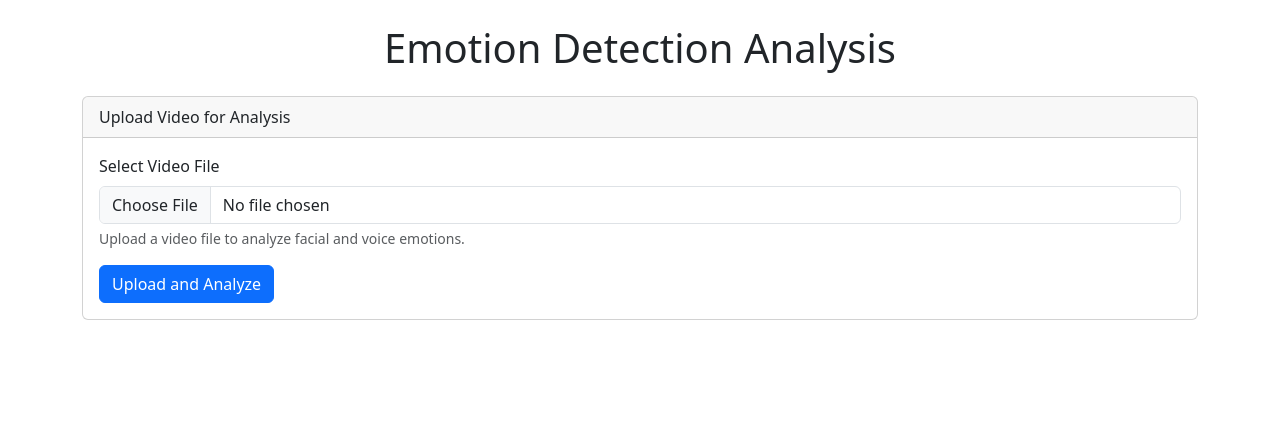
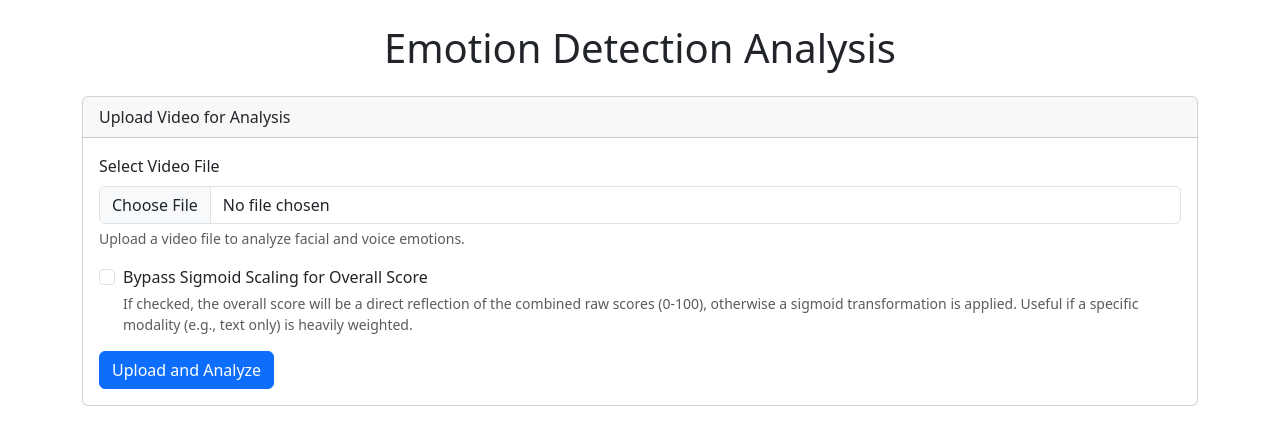
Before and after one commit to TalkDocInc/emotion-detection, a Flask app: page / in a window 1280 px wide. Shown: the top 445 px of the page. Run offline with Flask 3, Linux system fonts and the light colour scheme.

Commit message:
Some fmall fixes

```diff
--- a/app.py
+++ b/app.py
@@ -88,9 +88,9 @@ except Exception as e:
 
 # Numerical mapping for text depression labels
 TEXT_DEPRESSION_LABEL_TO_SCORE = {
-    'Not depression': 0.0, # Assuming lower is better
-    'Moderate': 0.5,
-    'Severe': 1.0
+    'not depression': 0.0, # Assuming lower is better
+    'moderate': 0.5,
+    'severe': 1.0
 }
 # Fallback score if text analysis fails
 DEFAULT_TEXT_DEPRESSION_SCORE = 0.0
@@ -128,14 +128,14 @@ VOICE_ACOUSTIC_DEPRESSION_WEIGHTS = {
 }
 
 # Weighting *within* the voice component
-VOICE_EMOTION_WEIGHT = 0.8 # Contribution from categorical emotion (e.g., 'sad')
-VOICE_ACOUSTIC_WEIGHT = 0.2 # Contribution from granular features (pitch, energy, etc.)
+VOICE_EMOTION_WEIGHT = 0.0 # Contribution from categorical emotion (e.g., 'sad')
+VOICE_ACOUSTIC_WEIGHT = 1.0 # Contribution from granular features (pitch, energy, etc.)
 
 # Overall weighting between face, voice (combined), and text analysis for FINAL depression score
 # Adjusted to include text analysis
-FACE_OVERALL_WEIGHT = 0.3 # Face contributes 30%
-VOICE_OVERALL_WEIGHT = 0.3 # Voice (emotion + acoustics) contributes 30%
-TEXT_OVERALL_WEIGHT = 0.4 # Text analysis contributes 40
+FACE_OVERALL_WEIGHT = 0.0 # Face contributes 30%
+VOICE_OVERALL_WEIGHT = 1.7 # Voice (emotion + acoustics) contributes 30%
+TEXT_OVERALL_WEIGHT = 0.3 # Text analysis contributes 40
 
 # --- End Depression Analysis Configuration ---
 
@@ -311,13 +311,29 @@ def analyze_text_depression(text):
         # The pipeline returns a list of lists (one for each input string)
         # Each inner list contains dicts for each label and its score
         results = text_depression_pipeline(text)[0] # Get results for the first (only) input string
+        print("Results: ", results)
 
-        # Find the label with the highest score
+        # Find the label with the highest score (still needed for "dominant_label" in output)
         best_result = max(results, key=lambda x: x['score'])
+        print("Best result: ", best_result)
         dominant_label = best_result['label']
+        print("Dominant label: ", dominant_label)
 
-        # Map the dominant label to a numerical score
-        numerical_score = TEXT_DEPRESSION_LABEL_TO_SCORE.get(dominant_label, DEFAULT_TEXT_DEPRESSION_SCORE)
+        # Calculate numerical_score as a weighted average of all label scores
+        # based on their model confidence and predefined severity.
+        numerical_score = 0.0
+        if results: # Ensure there are results to process
+            for res_item in results:
+                label_name = res_item['label']
+                model_confidence = res_item['score']
+                # Get the predefined severity for this label, default to 0.0 if not found
+                label_severity_score = TEXT_DEPRESSION_LABEL_TO_SCORE.get(label_name, 0.0)
+                numerical_score += model_confidence * label_severity_score
+                print("Numerical score: ", numerical_score)
+        else: # Fallback if results are empty for some reason
+            numerical_score = DEFAULT_TEXT_DEPRESSION_SCORE
+
+        print("Numerical score: ", numerical_score) # This will now reflect the new calculation
 
         # Return label, numerical score, and full results
         return {
@@ -408,8 +424,11 @@ def upload_file():
         file_path = os.path.join(analysis_dir, unique_filename)
         file.save(file_path)
 
+        # Get the bypass_sigmoid option
+        bypass_sigmoid = 'bypass_sigmoid' in request.form
+
         # Start analysis in a background thread
-        thread = threading.Thread(target=analyze_video_emotions, args=(file_path, result_id, analysis_dir))
+        thread = threading.Thread(target=analyze_video_emotions, args=(file_path, result_id, analysis_dir, bypass_sigmoid))
         thread.daemon = True
         thread.start()
 
@@ -422,7 +441,7 @@ def upload_file():
     else:
         return jsonify({'error': 'File type not allowed'}), 400
 
-def analyze_video_emotions(video_path, result_id, analysis_dir):
+def analyze_video_emotions(video_path, result_id, analysis_dir, bypass_sigmoid=False):
     """Analyze emotions in the video using face, voice, and text analysis"""
     face_results_per_second = []
     voice_results_per_second = []
@@ -627,6 +646,7 @@ def analyze_video_emotions(video_path, result_id, analysis_dir):
         if smoothed_raw_fv_scores: # Check if we have smoothed scores to work with
             for raw_smoothed_score in smoothed_raw_fv_scores:
                 # Apply sigmoid and scale to 0-100 for the timeline display
+                # This timeline score calculation is independent of the overall score bypass
                 sigmoid_score = 1.0 / (1.0 + np.exp(-K * raw_smoothed_score))
                 final_scaled_score = sigmoid_score * 100
                 final_scaled_scores_per_second.append(final_scaled_score)
@@ -636,10 +656,21 @@ def analyze_video_emotions(video_path, result_id, analysis_dir):
                 if idx < len(final_results["results"]):
                     final_results["results"][idx]['final_depression_score'] = score
 
-            # Calculate the OVERALL final score (0-100) by scaling the combined raw score
-            # Apply sigmoid to the weighted average of median_fv and text_score
-            final_sigmoid = 1.0 / (1.0 + np.exp(-K * final_raw_score))
-            overall_final_score = final_sigmoid * 100
+            # Calculate the OVERALL final score (0-100)
+            if bypass_sigmoid:
+                # Ensure final_raw_score is clamped to a reasonable range (e.g., 0 to 1, or -1 to 1 if that's its natural range)
+                # Assuming final_raw_score from text analysis is already 0-1, or combined fv is also scaled to a similar range
+                # If final_raw_score can be outside 0-1, this direct scaling might need adjustment
+                # For now, assuming final_raw_score is intended to be in a range that makes sense to scale by 100.
+                # If text_dep_score (0-1) is the only contributor to final_raw_score, this will be text_dep_score * 100
+                print("Text depression score: ", text_dep_score)
+                print("Final raw score: ", final_raw_score)
+                print("Overall final score: ", overall_final_score)
+                overall_final_score = np.clip(final_raw_score * 100, 0, 100)
+            else:
+                # Apply sigmoid to the weighted average of median_fv and text_score
+                final_sigmoid = 1.0 / (1.0 + np.exp(-K * final_raw_score))
+                overall_final_score = final_sigmoid * 100
 
         final_results["overall_depression_score"] = overall_final_score
         final_results["status"] = "completed"
--- a/templates/index.html
+++ b/templates/index.html
@@ -39,6 +39,11 @@
                                 <label for="video" class="form-label">Select Video File</label>
                                 <input class="form-control" type="file" id="video" name="video" accept="video/*" required>
                                 <div class="form-text">Upload a video file to analyze facial and voice emotions.</div>
+                            </div>
+                            <div class="mb-3 form-check">
+                                <input type="checkbox" class="form-check-input" id="bypass-sigmoid" name="bypass_sigmoid">
+                                <label class="form-check-label" for="bypass-sigmoid">Bypass Sigmoid Scaling for Overall Score</label>
+                                <div class="form-text">If checked, the overall score will be a direct reflection of the combined raw scores (0-100), otherwise a sigmoid transformation is applied. Useful if a specific modality (e.g., text only) is heavily weighted.</div>
                             </div>
                             <button type="submit" id="upload-btn" class="btn btn-primary">Upload and Analyze</button>
                         </form>
```
